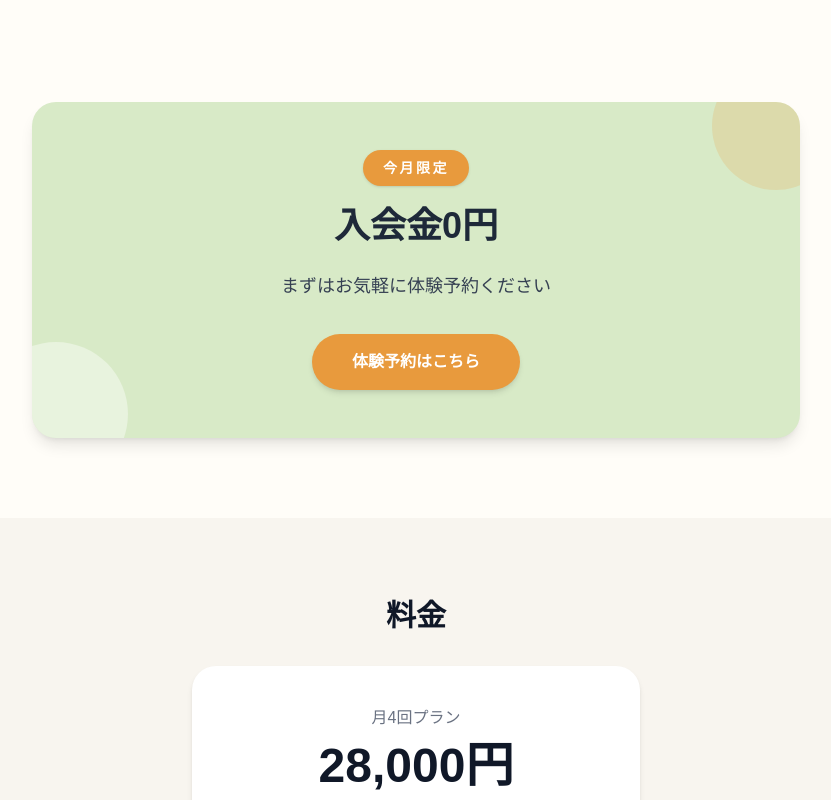
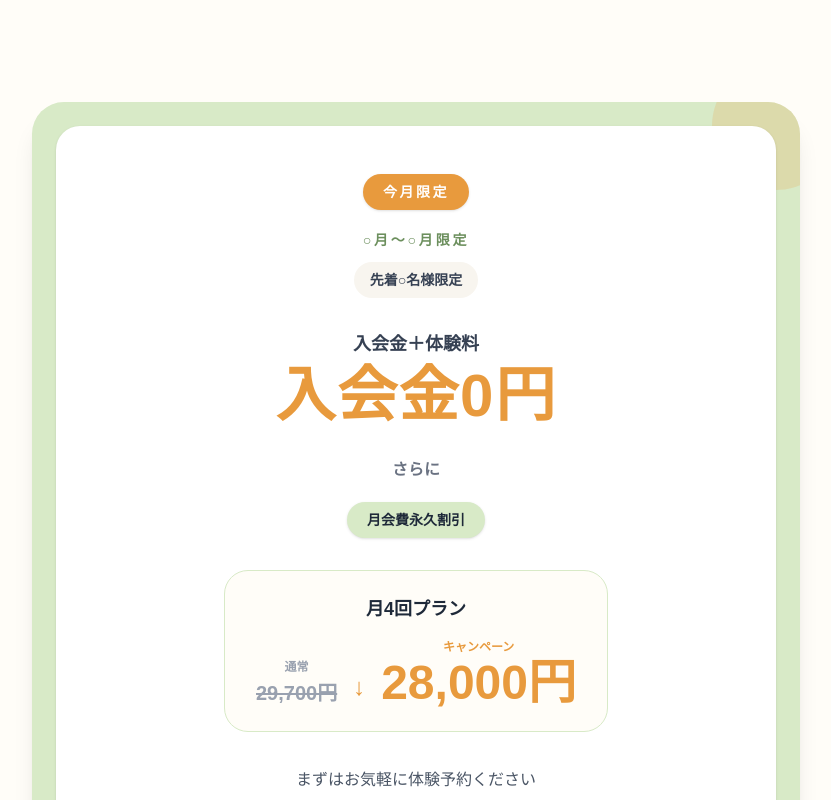
Before and after one commit to kikushunn/once-lp, a Next.js app: page / in a window 1280 px wide. Shown: the part 3740-4540 px from the top of the page, without its empty margins (224-1055 px from the left). Built offline with nearby package versions, Linux system fonts and the light colour scheme.

Commit message:
campaign cms

```diff
--- a/app/lib/notion.ts
+++ b/app/lib/notion.ts
@@ -42,8 +42,18 @@ type NotionPrice = {
 
 type NotionCampaign = {
   id: string;
+  label: string;
+  period: string;
+  limitedCount: string;
   title: string;
   text: string;
+  admissionOffer: string;
+  discountOffer: string;
+  planName: string;
+  regularPrice: string;
+  campaignPrice: string;
+  ctaText: string;
+  ctaUrl: string;
   order: number;
   imageUrl: string;
 };
@@ -242,7 +252,7 @@ export async function getHero() {
         heroFallback.buttonText,
       buttonUrl:
         page?.properties?.["ボタンURL"]?.url || heroFallback.buttonUrl,
-      imageUrl: fileUrl(page) || heroFallback.imageUrl,
+      imageUrl: fileUrl(page, "image") || heroFallback.imageUrl,
       isVisible:
         page?.properties?.["表示ON/OFF"]?.checkbox ?? heroFallback.isVisible,
     };
@@ -453,11 +463,41 @@ export async function getReasons(): Promise<NotionReason[]> {
     return (
       data.results?.map((page: NotionPage) => ({
         id: page.id,
+        label:
+          page?.properties?.["ラベル"]?.rich_text?.[0]?.plain_text ||
+          "今月限定",
+        period:
+          page?.properties?.["期間"]?.rich_text?.[0]?.plain_text ||
+          "○月〜○月限定",
+        limitedCount:
+          page?.properties?.["人数限定"]?.rich_text?.[0]?.plain_text ||
+          "先着○名様限定",
         title:
           page?.properties?.["タイトル"]?.title?.[0]?.plain_text ||
           "",
         text:
           page?.properties?.["説明文"]?.rich_text?.[0]?.plain_text ||
+          "",
+        admissionOffer:
+          page?.properties?.["入会金訴求"]?.rich_text?.[0]?.plain_text ||
+          "入会金＋体験料",
+        discountOffer:
+          page?.properties?.["永久割引訴求"]?.rich_text?.[0]?.plain_text ||
+          "月会費永久割引",
+        planName:
+          page?.properties?.["プラン名"]?.rich_text?.[0]?.plain_text ||
+          "月4回プラン",
+        regularPrice:
+          page?.properties?.["通常価格"]?.rich_text?.[0]?.plain_text ||
+          "29,700円",
+        campaignPrice:
+          page?.properties?.["キャンペーン価格"]?.rich_text?.[0]?.plain_text ||
+          "28,000円",
+        ctaText:
+          page?.properties?.["CTA文言"]?.rich_text?.[0]?.plain_text ||
+          "",
+        ctaUrl:
+          page?.properties?.["CTAリンク"]?.url ||
           "",
         order:
           page?.properties?.["表示順"]?.number || 0,
--- a/app/page.tsx
+++ b/app/page.tsx
@@ -33,6 +33,7 @@ export default async function Home() {
 
 const cta = await getCTA();
 const hero = await getHero();
+console.log("HERO", hero);
 const about = await getAbout();
 const navItems = await getNavItems();
 const worries = await getWorries();
@@ -414,40 +415,108 @@ const aboutData = about ?? {
             ? campaigns
             : [
                 {
+                  label: "今月限定",
+                  period: "○月〜○月限定",
+                  limitedCount: "先着○名様限定",
                   title: "入会金0円",
                   text: "まずはお気軽に体験予約ください",
+                  admissionOffer: "入会金＋体験料",
+                  discountOffer: "月会費永久割引",
+                  planName: "月4回プラン",
+                  regularPrice: "29,700円",
+                  campaignPrice: "28,000円",
+                  ctaText: "",
+                  ctaUrl: "",
                 },
               ]
           ).map((item) => (
             <div
               key={item.title}
-              className="relative overflow-hidden rounded-3xl bg-[#D8EAC7] p-8 shadow-lg md:p-12"
+              className="relative overflow-hidden rounded-[2rem] bg-[#D8EAC7] p-4 shadow-xl md:p-6"
             >
               <div className="absolute -right-10 -top-10 h-32 w-32 rounded-full bg-[#E89A3D] opacity-20" />
-              <div className="absolute -bottom-12 -left-12 h-36 w-36 rounded-full bg-white opacity-40" />
+              <div className="absolute -bottom-12 -left-12 h-40 w-40 rounded-full bg-white opacity-50" />
 
-              <p className="relative mx-auto mb-5 inline-block rounded-full bg-[#E89A3D] px-5 py-2 text-sm font-bold tracking-[0.18em] text-white shadow-sm">
-                今月限定
+              <div className="relative rounded-[1.5rem] bg-white px-6 py-10 shadow-sm md:px-12 md:py-12">
+                <p className="mx-auto mb-5 inline-block rounded-full bg-[#E89A3D] px-5 py-2 text-sm font-bold tracking-[0.18em] text-white shadow-sm">
+                  {item.label}
                 </p>
 
-              <h2 className="relative mb-6 text-4xl font-bold text-gray-800">
+                <div className="mb-8 space-y-3">
+                  <p className="text-sm font-bold tracking-[0.2em] text-[#6C8F5D]">
+                    {item.period}
+                  </p>
+
+                  <p className="inline-block rounded-full bg-[#f8f5ef] px-4 py-2 text-sm font-bold text-gray-700">
+                    {item.limitedCount}
+                  </p>
+                </div>
+
+                <div className="mb-8">
+                  <p className="mb-2 text-lg font-bold text-gray-700">
+                    {item.admissionOffer}
+                  </p>
+
+                  <h2 className="text-5xl font-bold tracking-wide text-[#E89A3D] md:text-6xl">
                     {item.title}
                   </h2>
+                </div>
 
-              <p className="relative text-lg leading-8 text-gray-700">
+                <p className="mb-5 text-base font-bold text-gray-500">
+                  さらに
+                </p>
+
+                <p className="mx-auto mb-8 inline-block rounded-full bg-[#D8EAC7] px-5 py-2 text-sm font-bold text-gray-800 shadow-sm">
+                  {item.discountOffer}
+                </p>
+
+                <div className="mx-auto mb-8 max-w-sm rounded-3xl border border-[#D8EAC7] bg-[#fffdf8] p-6">
+                  <p className="mb-4 text-lg font-bold text-gray-800">
+                    {item.planName}
+                  </p>
+
+                  <div className="flex items-end justify-center gap-4">
+                    <div>
+                      <p className="mb-1 text-xs font-bold text-gray-400">
+                        通常
+                      </p>
+                      <p className="text-xl font-bold text-gray-400 line-through">
+                        {item.regularPrice}
+                      </p>
+                    </div>
+
+                    <p className="pb-1 text-2xl font-bold text-[#E89A3D]">
+                      ↓
+                    </p>
+
+                    <div>
+                      <p className="mb-1 text-xs font-bold text-[#E89A3D]">
+                        キャンペーン
+                      </p>
+                      <p className="text-4xl font-bold text-[#E89A3D] md:text-5xl">
+                        {item.campaignPrice}
+                      </p>
+                    </div>
+                  </div>
+                </div>
+
+                {item.text && (
+                  <p className="mx-auto max-w-xl whitespace-pre-line text-base leading-8 text-gray-600">
                     {item.text}
                   </p>
+                )}
 
                 {cta.isVisible && (
                   <a
-                  href={cta.url}
+                    href={item.ctaUrl || cta.url}
                     target="_blank"
                     rel="noopener noreferrer"
-                  className="relative mt-8 inline-block rounded-full bg-[#E89A3D] px-10 py-4 font-bold text-white shadow-md"
+                    className="mt-8 inline-block rounded-full bg-[#E89A3D] px-10 py-4 font-bold text-white shadow-md"
                   >
-                  {cta.text}
+                    {item.ctaText || cta.text}
                   </a>
                 )}
+              </div>
             </div>
           ))}
         </div>
```
Lines whose indentation alone changed are shown as unchanged.
